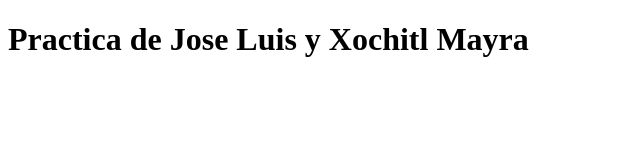
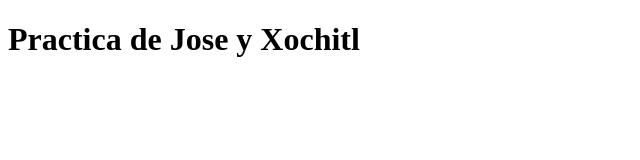
Before and after one commit to realjoe23/practicaEquipo, a plain HTML site: page index.html in a window 1280 px wide. Shown: the whole page, without its empty margins (0-640 px from the left). Drawn offline with Linux system fonts and the light colour scheme.

Commit message:
Modificando el archivo Index.html

```diff
--- a/index.html
+++ b/index.html
@@ -6,6 +6,6 @@
     <title>Practica equipo</title>
 </head>
 <body>
-    <h1>Practica de Jose Luis y Xochitl Mayra</h1>
+    <h1>Practica de Jose y Xochitl</h1>
 </body>
 </html>
```
